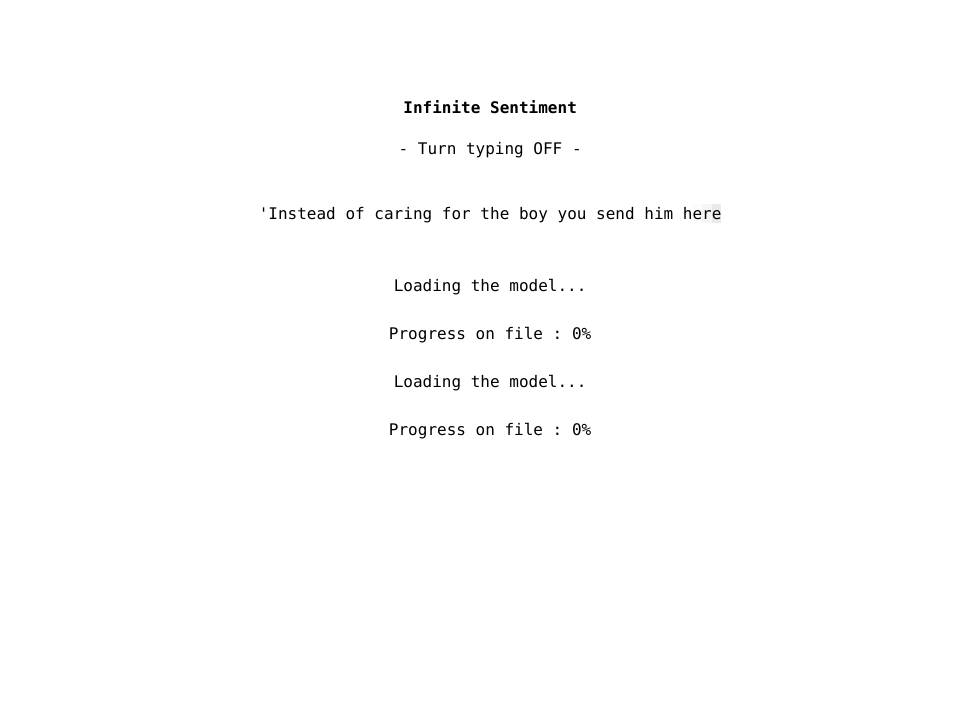
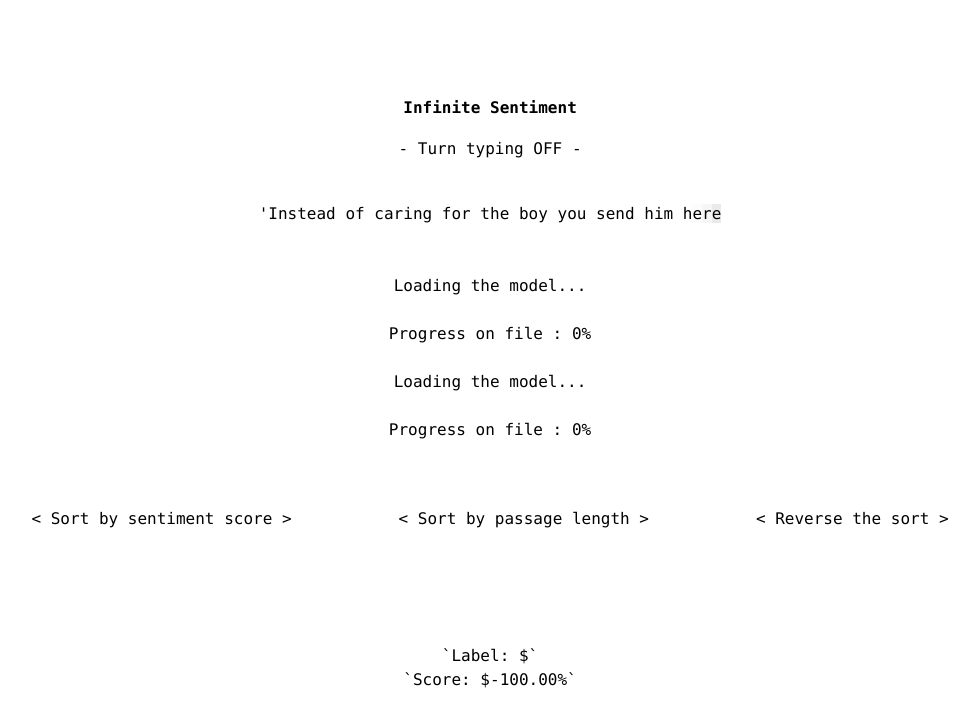
Before and after one commit to cipherphage/Infinite-Sentiment, a Next.js app: page / in a window 1280 px wide. Shown: the top 724 px of the page, without its empty margins (150-1129 px from the left). Built offline with nearby package versions, Linux system fonts and the light colour scheme.

Commit message:
added sorting helpers, latest  passage returned now displays under the heat map along with sentiment scores

```diff
--- a/src/app/components/SentimentViewerContainer.tsx
+++ b/src/app/components/SentimentViewerContainer.tsx
@@ -1,6 +1,6 @@
 import { useCallback, useEffect, useRef, useState } from "react";
 import Squares from "./Squares/Squares";
-import { updateSentimentOfPassage } from "../utils/helpers";
+import { getSortedArray, updateSentimentOfPassage } from "../utils/helpers";
 import "./Squares/squareStyles.css";
 import { defaultPassage } from "../utils/defaults";
 
@@ -10,10 +10,16 @@ interface SentimentViewerProps {
     isLoading: boolean;
 }
 
+type ResultSort = {
+    sort: string;
+    reverse: boolean;
+}
+
 export default function SentimentViewer({ textArray, passageArray, isLoading }: SentimentViewerProps) {
   const [index, setIndex] = useState(0);
   const [updatedPassage, setUpdatedPassage] = useState<TextPassage>(defaultPassage);
   const [updatedPassageArray, setUpdatedPassageArray] = useState<TextPassage[]>([]);
+  const [resultSort, setResultSort] = useState<ResultSort>({ sort: '', reverse: false });
   // Keep track of the classification model name and loading status.
   const [ready, setReady] = useState(false);
   const [done, setDone] = useState(false);
@@ -71,7 +77,7 @@ export default function SentimentViewer({ textArray, passageArray, isLoading }:
   }, [isLoading]);
 
   useEffect(() => {
-    if (!isLoading) {
+    if (!isLoading && ready) {
       const newPA = [...updatedPassageArray, updatedPassage];
       setUpdatedPassageArray(newPA);
     }
@@ -82,6 +88,35 @@ export default function SentimentViewer({ textArray, passageArray, isLoading }:
       worker.current.postMessage({ t, i });
     }
   }, []);
+
+  const onClickSortByScore = () => {
+    let s = resultSort.sort;
+
+    if (resultSort.sort !== 'score') setResultSort({ ...resultSort, sort: 'score' }); s = 'score';
+
+    const reversedArray = getSortedArray(s, resultSort.reverse, updatedPassageArray);
+    setUpdatedPassageArray(reversedArray);
+  };
+
+  const onClickSortByPassageLength = () => {
+    let s = resultSort.sort;
+
+    if (s !== 'passageLength') setResultSort({ ...resultSort, sort: 'passageLength' }); s = 'passageLength';
+
+    const reversedArray = getSortedArray(s, resultSort.reverse, updatedPassageArray);
+    setUpdatedPassageArray(reversedArray);
+  };
+
+  const onClickReverseSort = () => {
+    let r = resultSort.reverse;
+
+    if (!r) setResultSort({ ...resultSort, reverse: true }); r = true;
+
+    if (updatedPassageArray.length) {
+        const reversedArray = getSortedArray(resultSort.sort, r, updatedPassageArray);
+        setUpdatedPassageArray(reversedArray);
+    }
+  };
 
   return <>
     <div>
@@ -103,10 +138,58 @@ export default function SentimentViewer({ textArray, passageArray, isLoading }:
             </h4>
         }
         <br/>
+        <div className="flex mb-3 text-center lg:max-w-5xl lg:w-full">
+            <button
+            className="flex-grow group rounded-lg border border-transparent px-5 py-4 transition-colors hover:border-gray-300 hover:bg-gray-100 hover:dark:border-neutral-700 hover:dark:bg-neutral-800/30"
+            onClick={onClickSortByScore}
+            >
+                <h4 className={`mb-3 text-1xl`}>
+                    <span className="inline-block transition-transform group-hover:-translate-x-1 motion-reduce:transform-none">
+                        &lt;
+                    </span>
+                    {' '}Sort by sentiment score{' '}
+                    <span className="inline-block transition-transform group-hover:translate-x-1 motion-reduce:transform-none">
+                        &gt;
+                    </span>
+                </h4>
+                {/* <p className={`m-0 max-w-[30ch] text-sm opacity-50`}></p> */}
+            </button>
+            <button
+            className="flex-grow group rounded-lg border border-transparent px-5 py-4 transition-colors hover:border-gray-300 hover:bg-gray-100 hover:dark:border-neutral-700 hover:dark:bg-neutral-800/30"
+            onClick={onClickSortByPassageLength}
+            >
+                <h4 className={`mb-3 text-1xl`}>
+                    <span className="inline-block transition-transform group-hover:-translate-x-1 motion-reduce:transform-none">
+                        &lt;
+                    </span>
+                    {' '}Sort by passage length{' '}
+                    <span className="inline-block transition-transform group-hover:translate-x-1 motion-reduce:transform-none">
+                        &gt;
+                    </span>
+                </h4>
+                {/* <p className={`m-0 max-w-[30ch] text-sm opacity-50`}></p> */}
+            </button>
+            <button
+            className="flex-grow group rounded-lg border border-transparent px-5 py-4 transition-colors hover:border-gray-300 hover:bg-gray-100 hover:dark:border-neutral-700 hover:dark:bg-neutral-800/30"
+            onClick={onClickReverseSort}
+            >
+                <h4 className={`mb-3 text-1xl`}>
+                    <span className="inline-block transition-transform group-hover:-translate-x-1 motion-reduce:transform-none">
+                        &lt;
+                    </span>
+                    {' '}Reverse the sort{' '}
+                    <span className="inline-block transition-transform group-hover:translate-x-1 motion-reduce:transform-none">
+                        &gt;
+                    </span>
+                </h4>
+                {/* <p className={`m-0 max-w-[30ch] text-sm opacity-50`}></p> */}
+            </button>
+        </div>
+        <br/>
     </div>
-    <div className="square-grid">
-      <Squares updatedPassageArray={updatedPassageArray} />
-    </div>
+    {/* <div className="square-grid"> */}
+      <Squares updatedPassage={updatedPassage} updatedPassageArray={updatedPassageArray} />
+    {/* </div> */}
     <div>
         <br/>
         { (!done && ready) &&
--- a/src/app/components/Squares/Squares.tsx
+++ b/src/app/components/Squares/Squares.tsx
@@ -1,10 +1,12 @@
 import { useEffect } from "react";
+import Passage from "../PassageContainer";
 
 interface SquareProps {
+    updatedPassage: TextPassage;
     updatedPassageArray: TextPassage[];
 }
 
-export default function Squares({ updatedPassageArray }: SquareProps) {
+export default function Squares({ updatedPassage, updatedPassageArray }: SquareProps) {
     useEffect(()=>{
         console.log(updatedPassageArray.length);
     }, [updatedPassageArray]);
@@ -16,6 +18,7 @@ export default function Squares({ updatedPassageArray }: SquareProps) {
 
     return (
         <>
+            <div className="square-grid">
             {updatedPassageArray.map((el, i) => {
                 const bc = el.sentiment.label === "POSITIVE" ?
                     `rgba(0,0,${el.sentiment.color},1)` :
@@ -34,6 +37,18 @@ export default function Squares({ updatedPassageArray }: SquareProps) {
                     </div>
                 );
             })}
+            </div>
+            <br/>
+            <Passage word={updatedPassage.passage} isLoading={false} message="" subtitle={updatedPassage.author} classes="" />
+            <br/>
+            <div>
+                <h4>
+                    `Label: ${updatedPassage.sentiment.label}`
+                </h4>
+                <h4>
+                    `Score: ${ (updatedPassage.sentiment.score * 100).toFixed(2) + "%"}`
+                </h4>
+            </div>
         </>
     );
 };
--- a/src/app/utils/helpers.tsx
+++ b/src/app/utils/helpers.tsx
@@ -60,3 +60,31 @@ export const getRandomArrayElement = (a: [] | TextPassage[]) => {
   const randNum = Math.floor(Math.random() * a.length);
   return a[randNum];
 }
+
+const sortByScore = (r: boolean, a: [] | TextPassage[]): [] | TextPassage[] => {
+  if (r) {
+    return a.toSorted((i, j) => j.sentiment.score - i.sentiment.score);
+  } else {
+    return a.toSorted((i, j) => i.sentiment.score - j.sentiment.score);
+  }
+};
+
+const sortByPassageLength = (r: boolean, a: [] | TextPassage[]): [] | TextPassage[] => {
+  if (r) {
+    return a.toSorted((i, j) => j.passage.length - i.passage.length);
+  } else {
+    return a.toSorted((i, j) => i.passage.length - j.passage.length);
+  }
+};
+
+export const getSortedArray = (s: string, r: boolean, a: [] | TextPassage[]): [] | TextPassage[] => {
+  let sortedA: [] | TextPassage[] = [];
+
+  if (s === 'score') {
+    sortedA = sortByScore(r, a);
+  } else if (s === 'passageLength') {
+    sortedA = sortByPassageLength(r, a);
+  }
+
+  return sortedA;
+};
```
